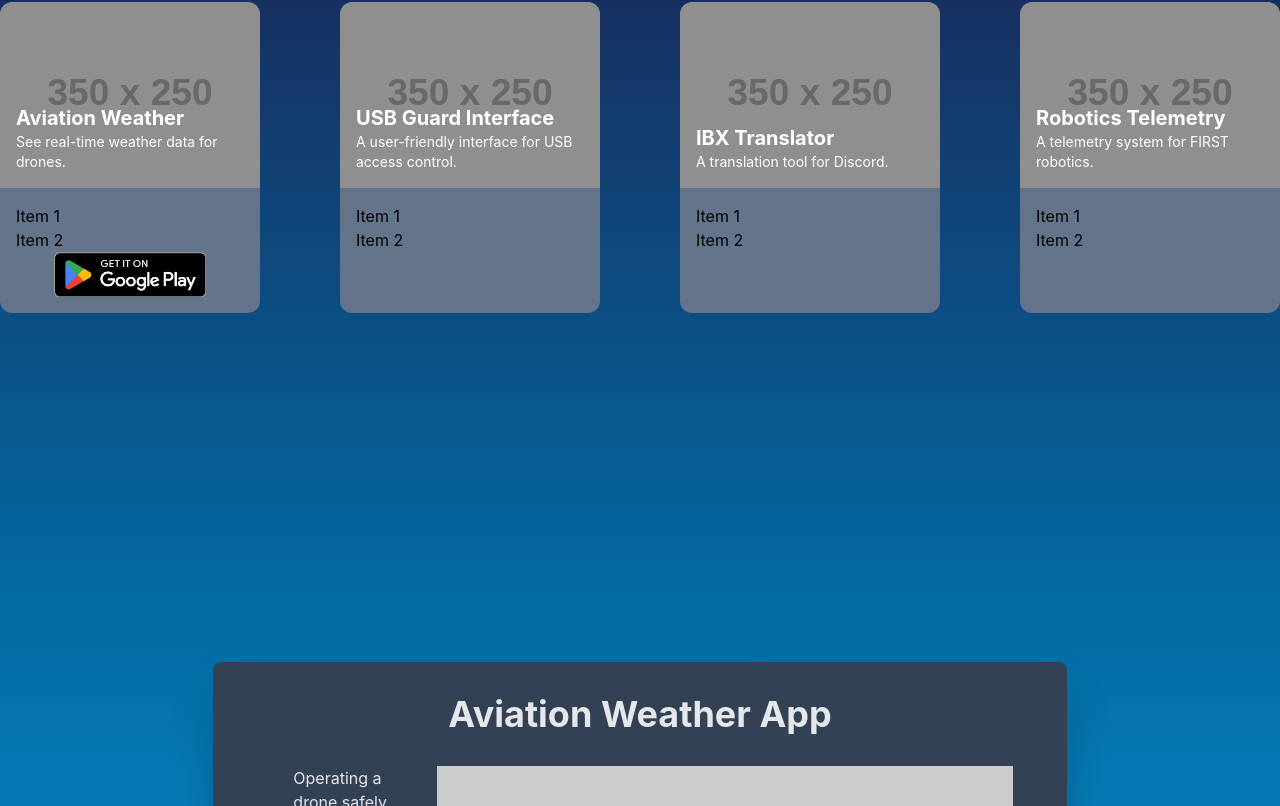
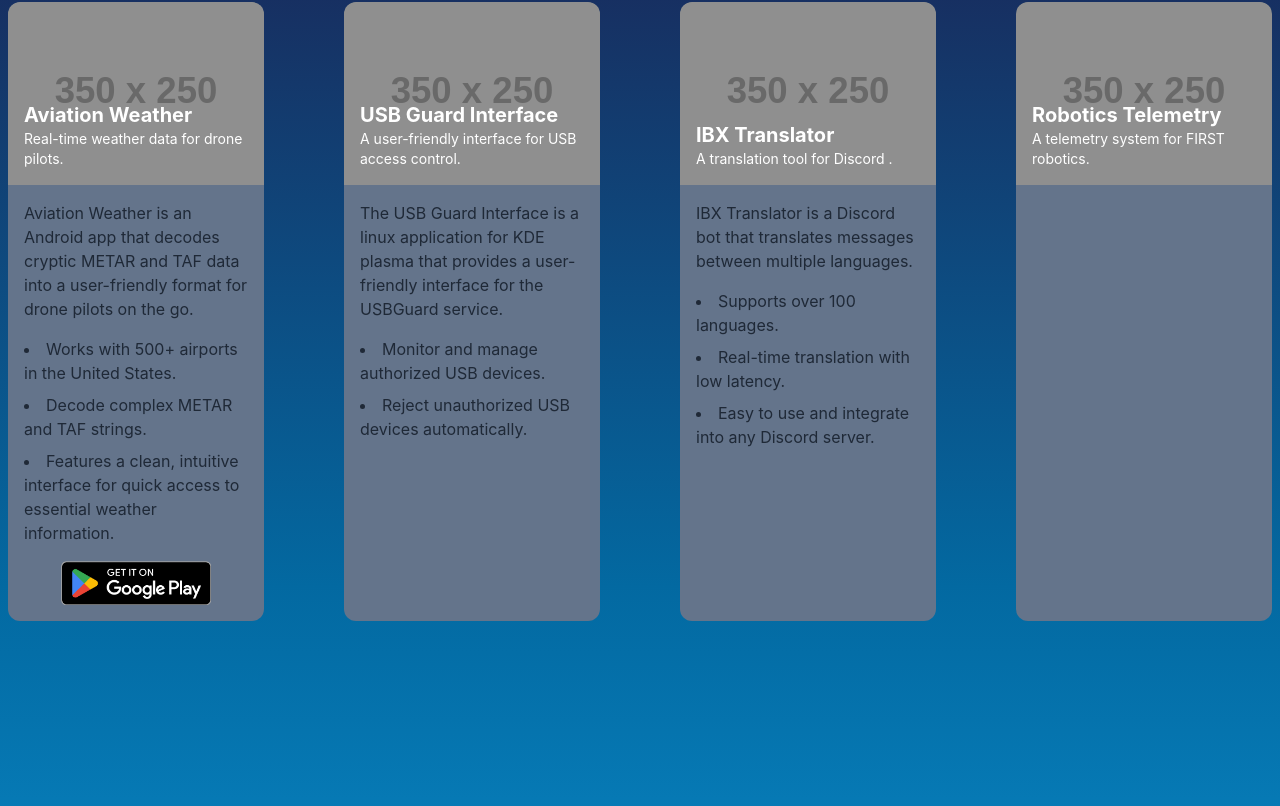
Before and after one commit to IBXCODECAT/personal-website, a React (Create React App) app: page / in a window 1280 px wide. Shown: the part 1014-1820 px from the top of the page. Built offline with nearby package versions, Linux system fonts and the light colour scheme.

Commit message:
Content Strings

```diff
--- a/src/App.tsx
+++ b/src/App.tsx
@@ -63,9 +63,21 @@ export default function App() {
             <Header title="Featured Projects" startColor="from-emerald-500" endColor="to-emerald-700"/>
 
             <FlexH className="justify-center gap-20">
-              <Card title="Aviation Weather" subtitle="See real-time weather data for drones." ctaMode="google_play"/>
-              <Card title="USB Guard Interface" subtitle="A user-friendly interface for USB access control." ctaMode="link"/>
-              <Card title="IBX Translator" subtitle="A translation tool for Discord." ctaMode="download"/>
+              <Card
+                title="Aviation Weather" subtitle="Real-time weather data for drone pilots." ctaMode="google_play"
+                paragraph="Aviation Weather is an Android app that decodes cryptic METAR and TAF data into a user-friendly format for drone pilots on the go."
+                features={["Works with 500+ airports in the United States.", "Decode complex METAR and TAF strings.", "Features a clean, intuitive interface for quick access to essential weather information."]}
+                />
+              <Card
+                title="USB Guard Interface" subtitle="A user-friendly interface for USB access control." ctaMode="link"
+                paragraph="The USB Guard Interface is a linux application for KDE plasma that provides a user-friendly interface for the USBGuard service."
+                features={["Monitor and manage authorized USB devices.", "Reject unauthorized USB devices automatically."]}
+                />
+              <Card
+                title="IBX Translator" subtitle="A translation tool for Discord ." ctaMode="link"
+                paragraph="IBX Translator is a Discord bot that translates messages between multiple languages."
+                features={["Supports over 100 languages.", "Real-time translation with low latency.", "Easy to use and integrate into any Discord server."]}
+                />
               <Card title="Robotics Telemetry" subtitle="A telemetry system for FIRST robotics." ctaMode="download"/>
             </FlexH>
           </FlexV>
@@ -74,7 +86,7 @@ export default function App() {
       {/* Landing Section */}
       <SectionWrapper className="bg-gradient-to-b from-sky-700 to-sky-500">
 
-        <Carousel slides={projectSlides}/>
+        {/*<Carousel slides={projectSlides}/>*/}
 
       </SectionWrapper>
 
--- a/src/Components/Elements/Card.tsx
+++ b/src/Components/Elements/Card.tsx
@@ -5,12 +5,14 @@ import FlexH from "../Containers/FlexH";
 interface CardProps {
     title: string;
     subtitle: string;
+    paragraph?: string;
+    features?: string[];
     image?: string;
     alt?: string;
     ctaMode: 'link' | 'download' | 'google_play';
 }
 
-const Card: FC<CardProps> = ({title, subtitle, image, alt, ctaMode}) => {
+const Card: FC<CardProps> = ({title, subtitle, paragraph, features, image, alt, ctaMode}) => {
 
     // Load placeholder images if none are provided
     if (image === undefined) image = "https://placehold.co/350x250";
@@ -19,37 +21,25 @@ const Card: FC<CardProps> = ({title, subtitle, image, alt, ctaMode}) => {
     // Assuming FlexH, PlayInstallButton, and other components/variables are defined elsewhere.
 
     return (
-    <div className="bg-slate-500 rounded-xl overflow-hidden">
-        {/* 1. The **Image Container** This is the new key element. By making this **relative**,
-          it becomes the positioning context for the absolute text overlay.
-          It ensures the text only covers the image, not the entire card.
-        */}
+        <div className="bg-slate-500 rounded-xl overflow-hidden w-1/5">
+            {/*The "Image Container" This is the new key element. */}
             <div className="relative">
-            <img
-                src={image}
-                alt={alt}
-                className="w-full h-auto rounded-t-xl"
-            />
+                <img src={image} alt={alt} className="w-full h-auto rounded-t-xl"/>
 
-            {/*
-              2. The **Absolute Text Overlay**
-              - 'absolute inset-0' covers only the parent 'relative' div (the image container).
-              - 'p-4' adds padding within the image area.
-              - 'flex flex-col justify-end' pushes the text to the bottom.
-              - 'bg-black/30' provides a semi-transparent background for readability.
-            */}
+                {/*The "Text Overlay" This is absolutely positioned within the image container.*/}
                 <div className="absolute inset-0 flex flex-col justify-end p-4 bg-black/30">
                     <h2 className="text-white text-xl font-bold">{title}</h2>
                     <p className="text-white text-sm">{subtitle}</p>
                 </div>
             </div>
 
-        {/* 3. The **Separate Content Area** This area is completely separate from the image and text overlay.
-        */}
+            {/*The "Content Area" This area is completely separate from the image*/}
             <div className="p-4">
-            <ul>
-                <li>Item 1</li>
-                <li>Item 2</li>
+                <p className="text-gray-800 mb-4">{paragraph}</p>
+                <ul className="list-disc list-inside mb-4">
+                    {features && features.map((feature, index) => (
+                        <li key={index} className="text-gray-800 mb-2">{feature}</li>
+                    ))}
                 </ul>
 
                 <FlexH className="items-center">
```
Lines whose indentation alone changed are shown as unchanged.
